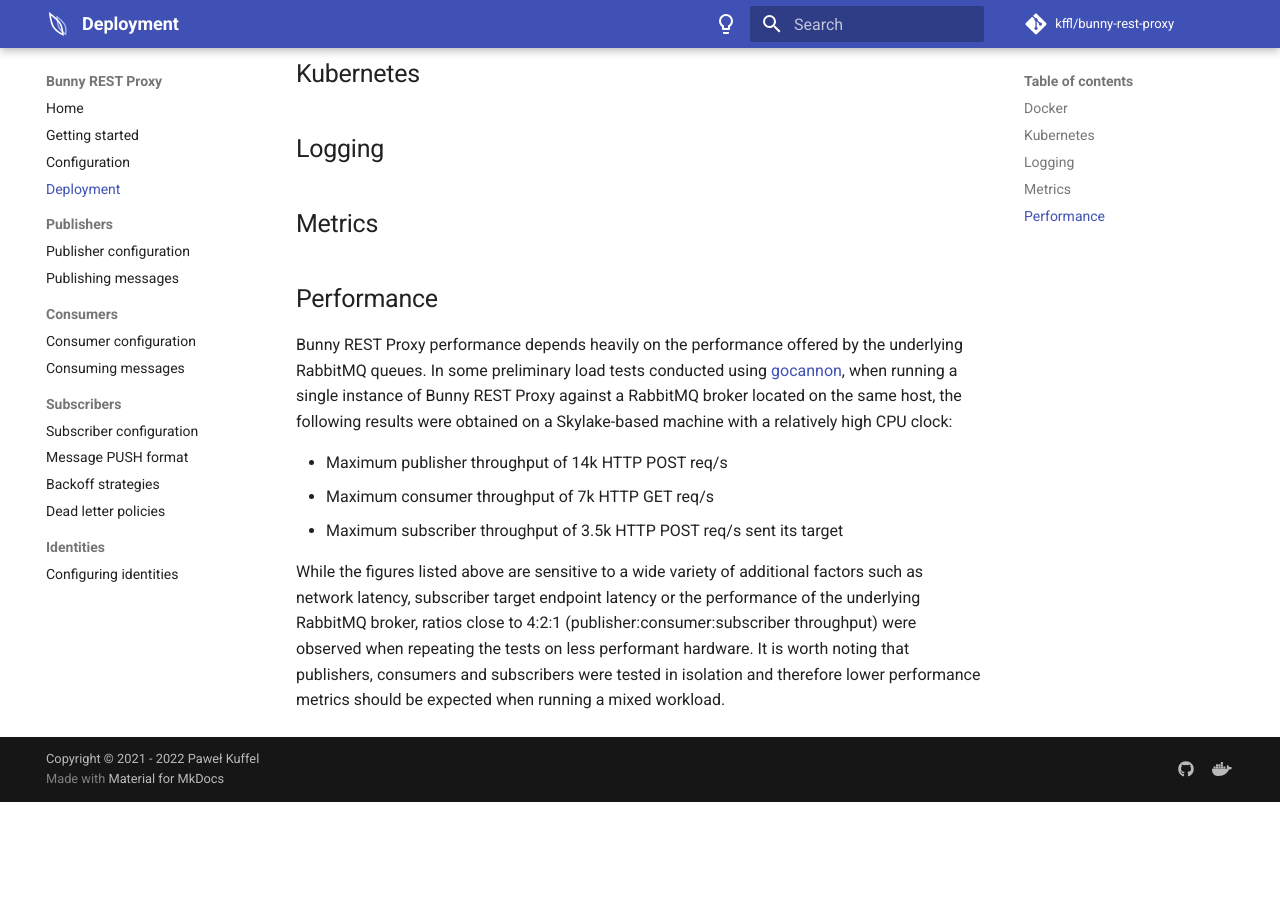
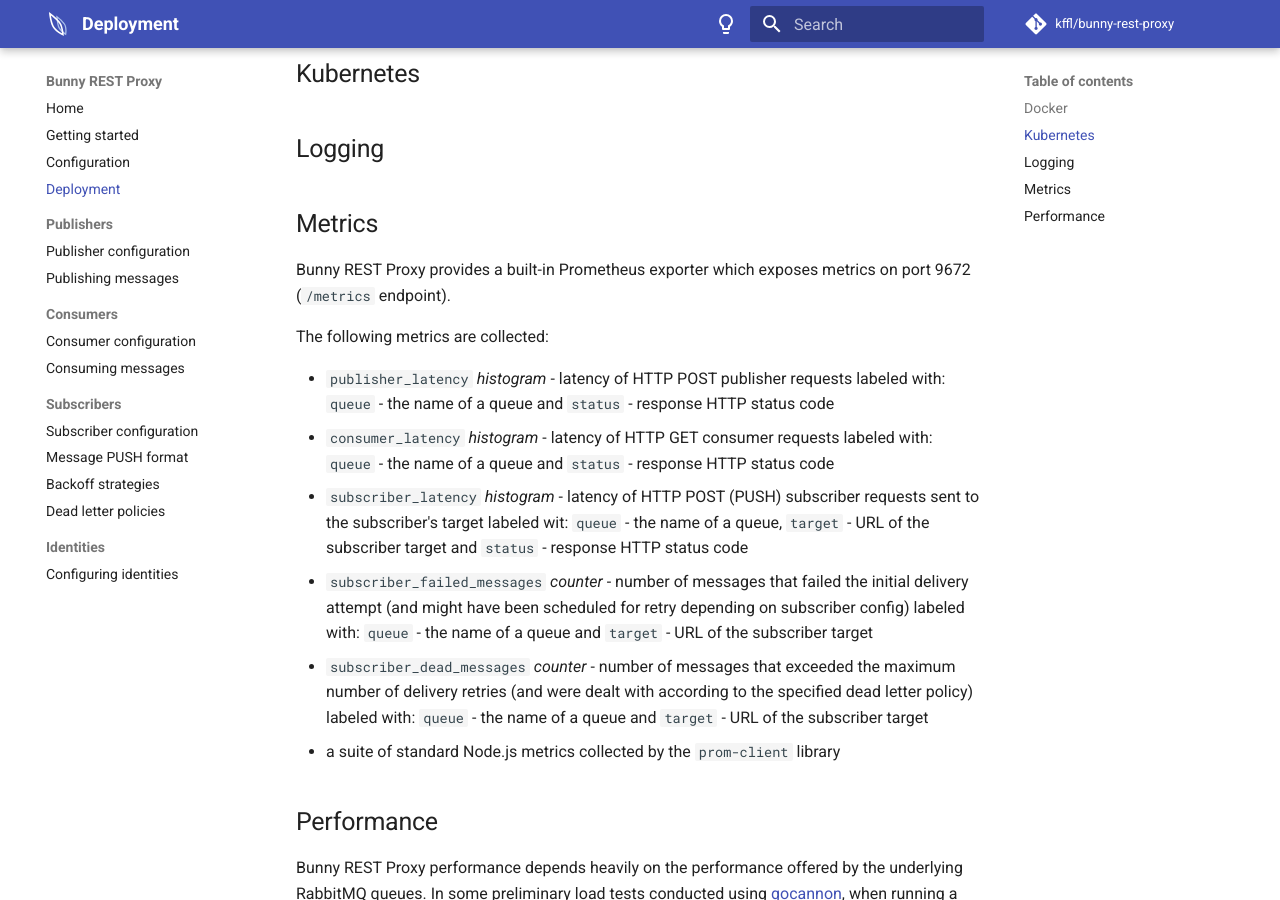
Before and after one commit to kffl/bunny-rest-proxy, an MkDocs documentation site: the page built from docs/deployment.md, in a window 1280 px wide and 900 px high, scrolled down 435 px. Built offline with MkDocs 1.6.1 and Material for MkDocs 9.7.7, drawn with Linux system fonts in a browser that asks for light colours; comment, search, counter and statistics services are not loaded; before the commit the page ends 1237 px from its top, so only the background shows below that.

Commit message:
docs: add metrics docs

```diff
--- a/docs/deployment.md
+++ b/docs/deployment.md
@@ -16,6 +16,17 @@
 
 ## Metrics
 
+Bunny REST Proxy provides a built-in Prometheus exporter which exposes metrics on port 9672 (`/metrics` endpoint).
+
+The following metrics are collected:
+
+- `publisher_latency` _histogram_ - latency of HTTP POST publisher requests labeled with: `queue` - the name of a queue and `status` - response HTTP status code
+- `consumer_latency` _histogram_ - latency of HTTP GET consumer requests labeled with: `queue` - the name of a queue and `status` - response HTTP status code
+- `subscriber_latency` _histogram_ - latency of HTTP POST (PUSH) subscriber requests sent to the subscriber's target labeled wit: `queue` - the name of a queue, `target` - URL of the subscriber target and `status` - response HTTP status code
+- `subscriber_failed_messages` _counter_ - number of messages that failed the initial delivery attempt (and might have been scheduled for retry depending on subscriber config) labeled with: `queue` - the name of a queue and `target` - URL of the subscriber target
+- `subscriber_dead_messages` _counter_ - number of messages that exceeded the maximum number of delivery retries (and were dealt with according to the specified dead letter policy) labeled with: `queue` - the name of a queue and `target` - URL of the subscriber target
+- a suite of standard Node.js metrics collected by the `prom-client` library
+
 ## Performance
 
 Bunny REST Proxy performance depends heavily on the performance offered by the underlying RabbitMQ queues. In some preliminary load tests conducted using [gocannon](https://github.com/kffl/gocannon), when running a single instance of Bunny REST Proxy against a RabbitMQ broker located on the same host, the following results were obtained on a Skylake-based machine with a relatively high CPU clock:
```
